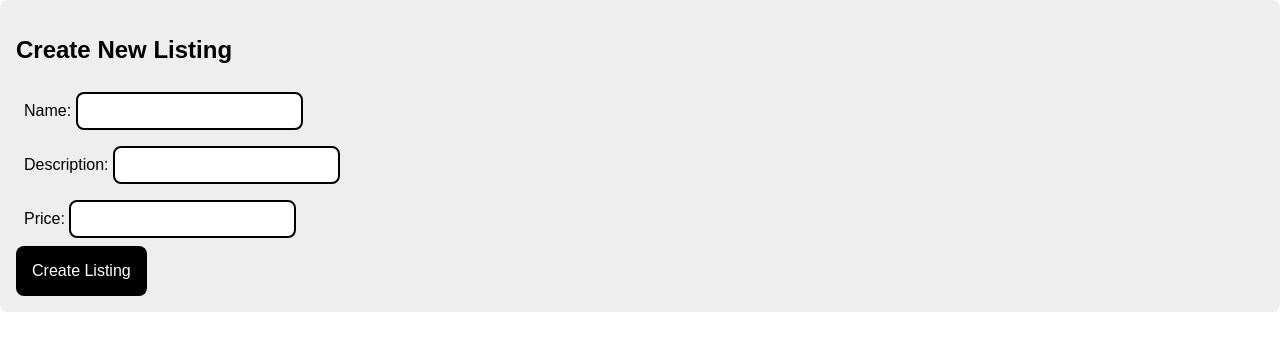
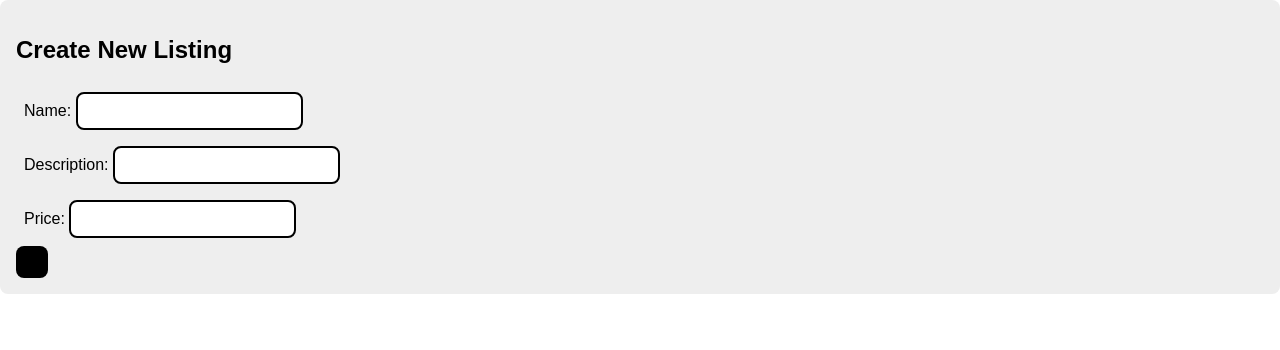
Before and after one commit to NBenawa/Angular, an Angular app: page /new-listing in a window 1280 px wide. Shown: the top 350 px of the page. Built offline with nearby package versions, Linux system fonts and the light colour scheme.

Commit message:
finalizing listing data from

```diff
--- a/src/app/listing-data-form/listing-data-form.html
+++ b/src/app/listing-data-form/listing-data-form.html
@@ -11,5 +11,5 @@
         <label for="price">Price: </label>
         <input type="text" id="price" [(ngModel)]="price" name="price">
     </div>
-    <button type="submit">Create Listing</button>
+    <button type="submit">{{ submitButtonText }}</button>
 </form>
--- a/src/app/listing-data-form/listing-data-form.ts
+++ b/src/app/listing-data-form/listing-data-form.ts
@@ -1,4 +1,4 @@
-import { Component } from '@angular/core';
+import { Component, Input} from '@angular/core';
 import { Router } from '@angular/router';
 import { FormsModule } from '@angular/forms';
 
@@ -9,6 +9,7 @@ import { FormsModule } from '@angular/forms';
   styleUrl: './listing-data-form.css',
 })
 export class ListingDataForm {
+  @Input() submitButtonText!: string;
   name: string = '';
   description: string = ''
   price: string = '';
```
